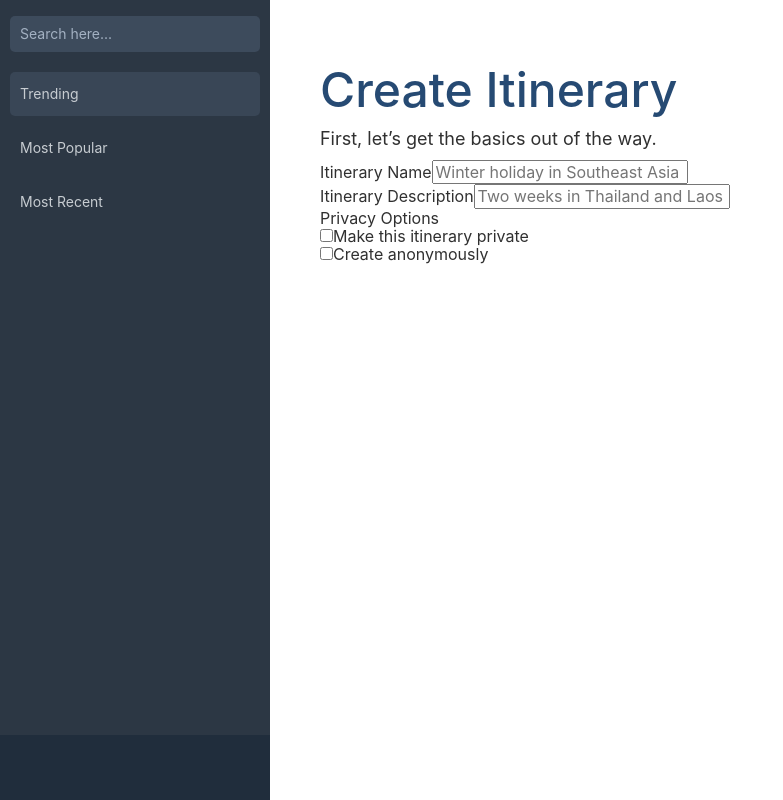
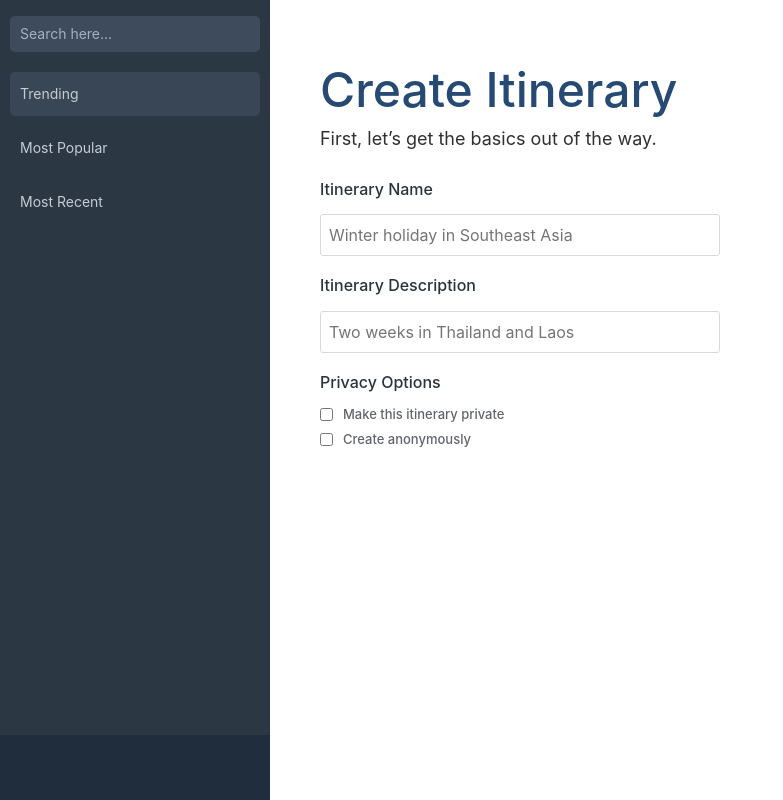
Before and after one commit to Tyncture/eyetinerary, a Next.js app: page /createItinerary in a window 1280 px wide. Shown: the whole page, without its empty margins (0-783 px from the left). Built offline with nearby package versions, Linux system fonts and the light colour scheme; a web font is replaced by a local one.

Commit message:
Implement create itinerary page styles from mockup

```diff
--- a/pages/createItinerary/index.scss
+++ b/pages/createItinerary/index.scss
@@ -1,95 +1,56 @@
 .create-itinerary {
+  display: grid;
+  grid-auto-flow: row;
+  grid-gap: 30px;
+}
+
+.create-itinerary-main-form {
+  display: grid;
+  grid-auto-flow: row;
+  grid-gap: 20px;
+  label {
+    user-select: none;
+  }
+}
+
+.create-itinerary-main-form-item {
+  display: grid;
+  grid-auto-flow: row;
+  grid-gap: 16px;
+  font-size: 16px;
+  label {
+    font-weight: 500;
+    color: #29323D;
+  }
+  input[type="text"] {
+    width: 400px;
+    outline: none;
+    border: 0.5px solid #D7D9DB;
+    border-radius: 3px;
+    line-height: 24px;
+    padding: 8px;
+  }
+}
+
+.create-itinerary-main-form-item-check-group {
   display: grid;
   grid-auto-flow: row;
   grid-gap: 10px;
 }
 
-.create-itinerary-field {
-  display: flex;
-  flex-direction: column;
-  label {
-    margin-bottom: 12.5px;
-  }
-  input[type="text"] {
-    &:focus {
-      box-shadow: inset 0px -2.5px 1px -1px rgb(223, 223, 223);
-    }
-  }
-}
-
-.create-itinerary-main {
-  display: grid;
-  grid-auto-flow: row;
-  grid-gap: 25px;
-}
-
-.create-itinerary-section-header {
-  margin-bottom: 10px;
-}
-
-.create-itinerary-section-main {
-  display: grid;
-  grid-auto-flow: row;
-  grid-gap: 12.5px;
-  input {
-    padding: 7.5px;
-    outline: none;
-    border: 1px solid #E8E8E8;
-    border-radius: 4px;
-  }
-}
-
-.create-itinerary-page-builder {
+.create-itinerary-main-form-item-check-group-item {
   display: grid;
   grid-auto-flow: column;
-  grid-template-columns: 1fr min-content;
-  grid-gap: 15px;
-  padding: 25px;
-  border-radius: 4px;
-  background-color: white;
-}
-
-.create-itinerary-page-section {
-  display: grid;
-  grid-auto-flow: row;
+  grid-template-columns: minmax(max-content, max-content);
   grid-gap: 10px;
-}
-
-.create-itinerary-page-builder-field {
-  display: grid;
-  grid-auto-flow: column;
-  grid-template-columns: 1fr 5fr;
   align-items: center;
   label {
-    color: rgb(115, 115, 115);
-    text-align: right;
-    padding-right: 10px;
-  }
-  input {
-    border-radius: 3px;
-    &:focus {
-      background-color: #FCFCFC;
-    }
+    text-align: left;
+    font-size: 13px;
+    color: #61656B;
   }
 }
 
 @media only screen and (max-width: 900px) {
-  .create-itinerary-page-builder {
-    grid-auto-flow: row;
-    grid-template-columns: 1fr;
-    grid-gap: 22.5px;
-  }
 
-  .create-itinerary-page-section {
-    grid-gap: 20px;
-  }
-
-  .create-itinerary-page-builder-field {
-    grid-auto-flow: row;
-    grid-template-columns: 1fr;
-    label {
-      text-align: left;
-      padding-bottom: 12.5px;
-    }
-  }
 }
```
